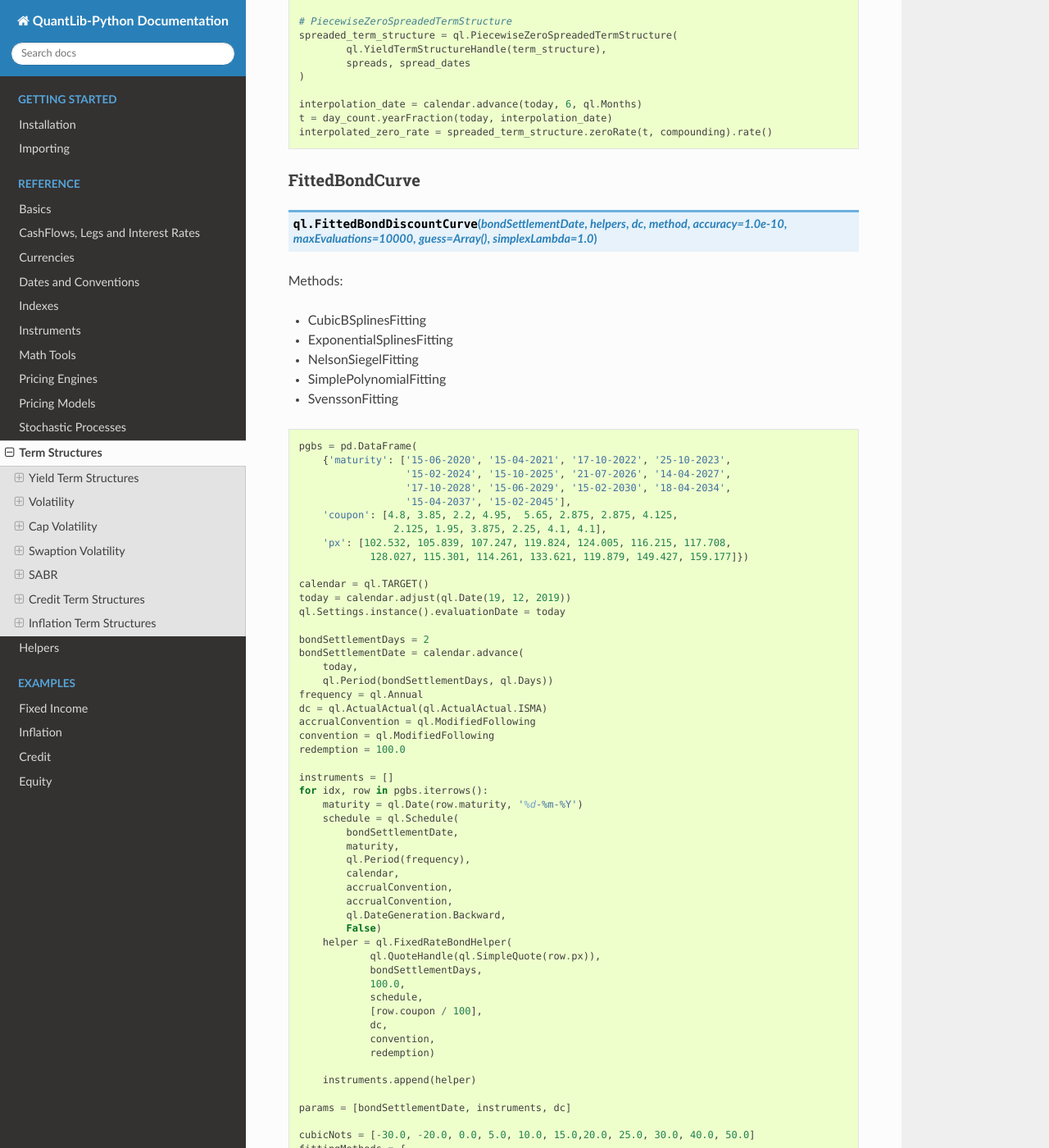
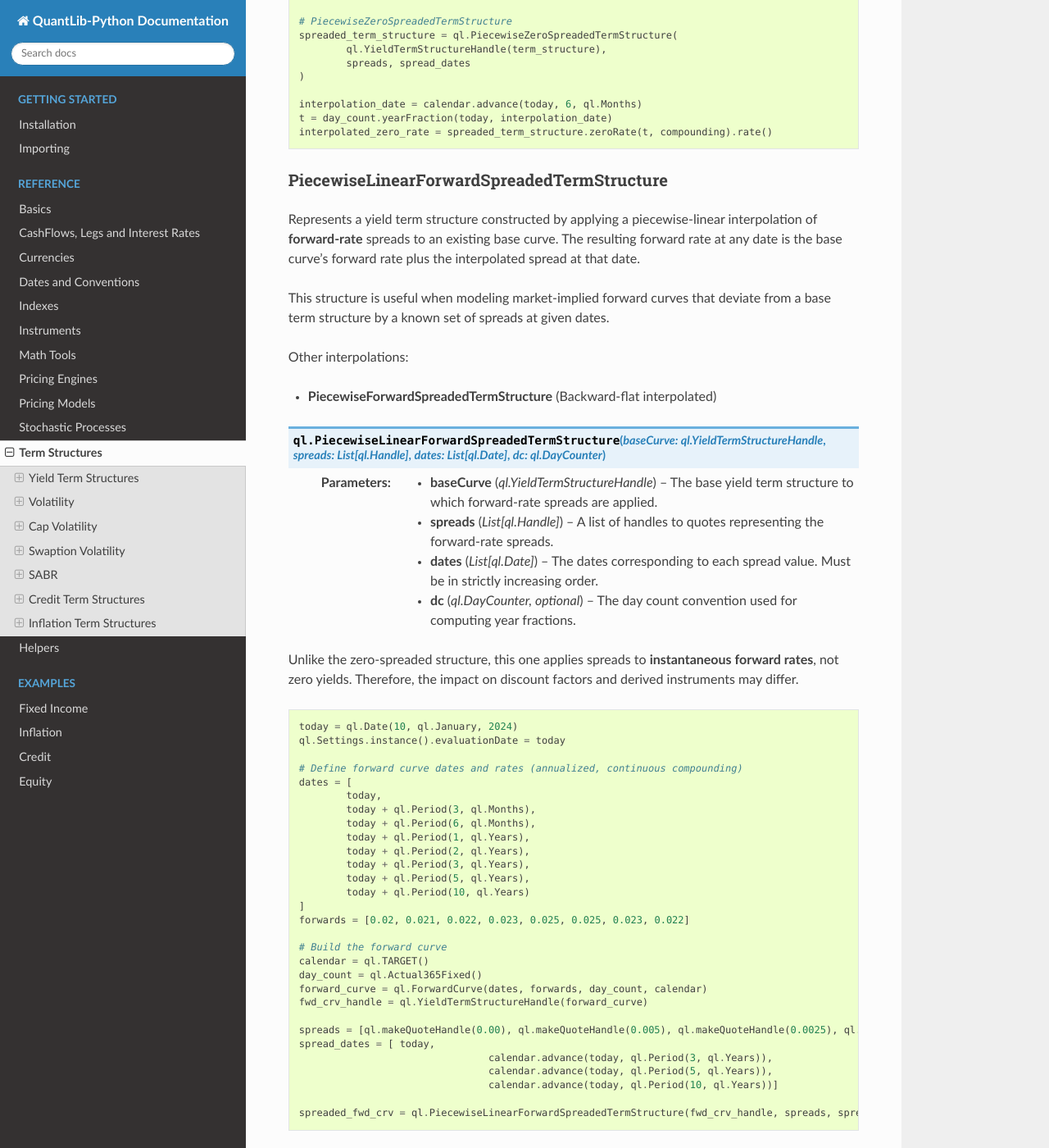
Before and after one commit to nhaga/QuantLib-Python-Docs, a Sphinx documentation site: the page built from docs/termstructures.rst, in a window 1280 px wide and 1400 px high, scrolled down 6083 px. Shown: the whole window at 82% size. Built offline with Sphinx 7.4.7 and the Read the Docs theme 3.1.0, drawn with Linux system fonts in a browser that asks for light colours; formulas are drawn with MathJax 3.

Commit message:
Added PiecewiseLinearForwardSpreadedTermStructure to yield.rst

```diff
--- a/docs/termstructures/yield.rst
+++ b/docs/termstructures/yield.rst
@@ -322,6 +322,68 @@ Other interpolations:
 	t = day_count.yearFraction(today, interpolation_date)
 	interpolated_zero_rate = spreaded_term_structure.zeroRate(t, compounding).rate()
 
+PiecewiseLinearForwardSpreadedTermStructure
+*******************************************
+
+Represents a yield term structure constructed by applying a piecewise-linear interpolation of **forward-rate** spreads to an existing base curve.
+The resulting forward rate at any date is the base curve's forward rate plus the interpolated spread at that date.
+
+This structure is useful when modeling market-implied forward curves that deviate from a base term structure by a known set of spreads at given dates.
+
+Other interpolations:
+
+* **PiecewiseForwardSpreadedTermStructure** (Backward-flat interpolated)
+
+.. function:: ql.PiecewiseLinearForwardSpreadedTermStructure(baseCurve: ql.YieldTermStructureHandle, spreads: List[ql.Handle], dates: List[ql.Date], dc: ql.DayCounter)
+
+	:param baseCurve: The base yield term structure to which forward-rate spreads are applied.
+	:type baseCurve: ql.YieldTermStructureHandle
+
+	:param spreads: A list of handles to quotes representing the forward-rate spreads.
+	:type spreads: List[ql.Handle]
+
+	:param dates: The dates corresponding to each spread value. Must be in strictly increasing order.
+	:type dates: List[ql.Date]
+
+	:param dc: The day count convention used for computing year fractions.
+	:type dc: ql.DayCounter, optional
+
+.. note::
+
+Unlike the zero-spreaded structure, this one applies spreads to **instantaneous forward rates**, not zero yields. Therefore, the impact on discount factors and derived instruments may differ.
+
+.. code-block:: python
+
+	today = ql.Date(10, ql.January, 2024)
+	ql.Settings.instance().evaluationDate = today
+
+	# Define forward curve dates and rates (annualized, continuous compounding)
+	dates = [
+		today,
+		today + ql.Period(3, ql.Months),
+		today + ql.Period(6, ql.Months),
+		today + ql.Period(1, ql.Years),
+		today + ql.Period(2, ql.Years),
+		today + ql.Period(3, ql.Years),
+		today + ql.Period(5, ql.Years),
+		today + ql.Period(10, ql.Years)
+	]
+	forwards = [0.02, 0.021, 0.022, 0.023, 0.025, 0.025, 0.023, 0.022]
+
+	# Build the forward curve
+	calendar = ql.TARGET()
+	day_count = ql.Actual365Fixed()
+	forward_curve = ql.ForwardCurve(dates, forwards, day_count, calendar)
+	fwd_crv_handle = ql.YieldTermStructureHandle(forward_curve)
+
+	spreads = [ql.makeQuoteHandle(0.00), ql.makeQuoteHandle(0.005), ql.makeQuoteHandle(0.0025), ql.makeQuoteHandle(0.0)]
+	spread_dates = [ today,
+					calendar.advance(today, ql.Period(3, ql.Years)),
+					calendar.advance(today, ql.Period(5, ql.Years)),
+					calendar.advance(today, ql.Period(10, ql.Years))]
+
+	spreaded_fwd_crv = ql.PiecewiseLinearForwardSpreadedTermStructure(fwd_crv_handle, spreads, spread_dates, day_count)
+
 
 FittedBondCurve
 ***************
```
